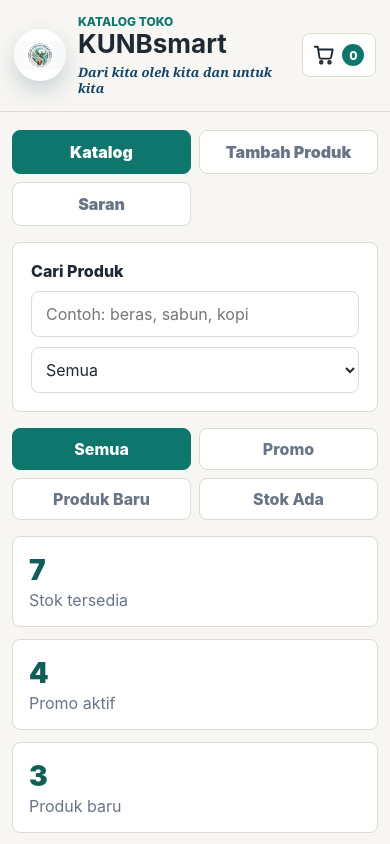
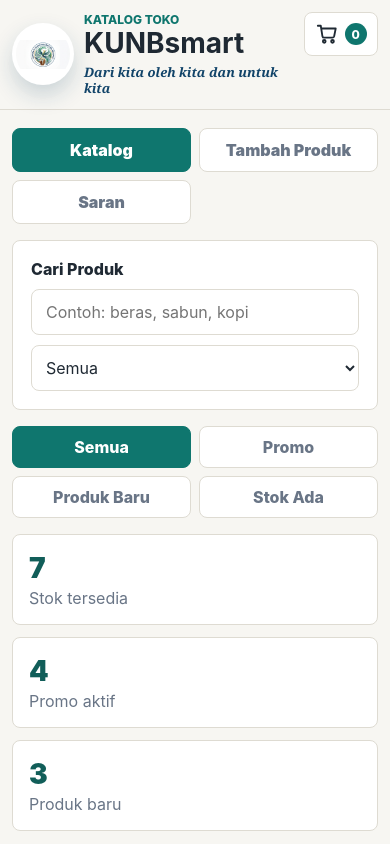
Before and after one commit to rerafandy23-sketch/KUNBsmart, a plain HTML site: page index.html in a window 390 px wide. Shown: the top 844 px of the page. Drawn offline with Linux system fonts and the light colour scheme; files whose address does not match are found by name.

Commit message:
Add files via upload

```diff
--- a/styles.css
+++ b/styles.css
@@ -40,7 +40,7 @@ textarea {
   align-items: center;
   justify-content: space-between;
   gap: 16px;
-  padding: 18px clamp(16px, 4vw, 44px);
+  padding: 14px clamp(16px, 4vw, 44px);
   background: rgba(247, 246, 242, 0.94);
   border-bottom: 1px solid var(--line);
   backdrop-filter: blur(14px);
@@ -49,17 +49,19 @@ textarea {
 .brand {
   display: flex;
   align-items: center;
-  gap: 12px;
+  gap: 16px;
   min-width: 0;
 }
 
 .logo-mark {
-  width: 52px;
-  height: 52px;
+  width: 82px;
+  height: 82px;
   flex: 0 0 auto;
   border-radius: 50%;
   background: #ffffff;
   object-fit: contain;
+  object-position: center;
+  padding: 4px;
   box-shadow: 0 10px 22px rgba(18, 68, 105, 0.2);
 }
 
@@ -80,7 +82,7 @@ p {
 
 h1 {
   margin-bottom: 0;
-  font-size: clamp(26px, 5vw, 40px);
+  font-size: clamp(28px, 5vw, 44px);
   line-height: 1;
 }
 
@@ -624,7 +626,25 @@ textarea {
 
 @media (max-width: 620px) {
   .topbar {
-    padding: 14px;
+    align-items: flex-start;
+    padding: 12px;
+  }
+
+  .brand {
+    gap: 10px;
+  }
+
+  .logo-mark {
+    width: 62px;
+    height: 62px;
+  }
+
+  h1 {
+    font-size: 28px;
+  }
+
+  .motto {
+    font-size: 13px;
   }
 
   main {
```
